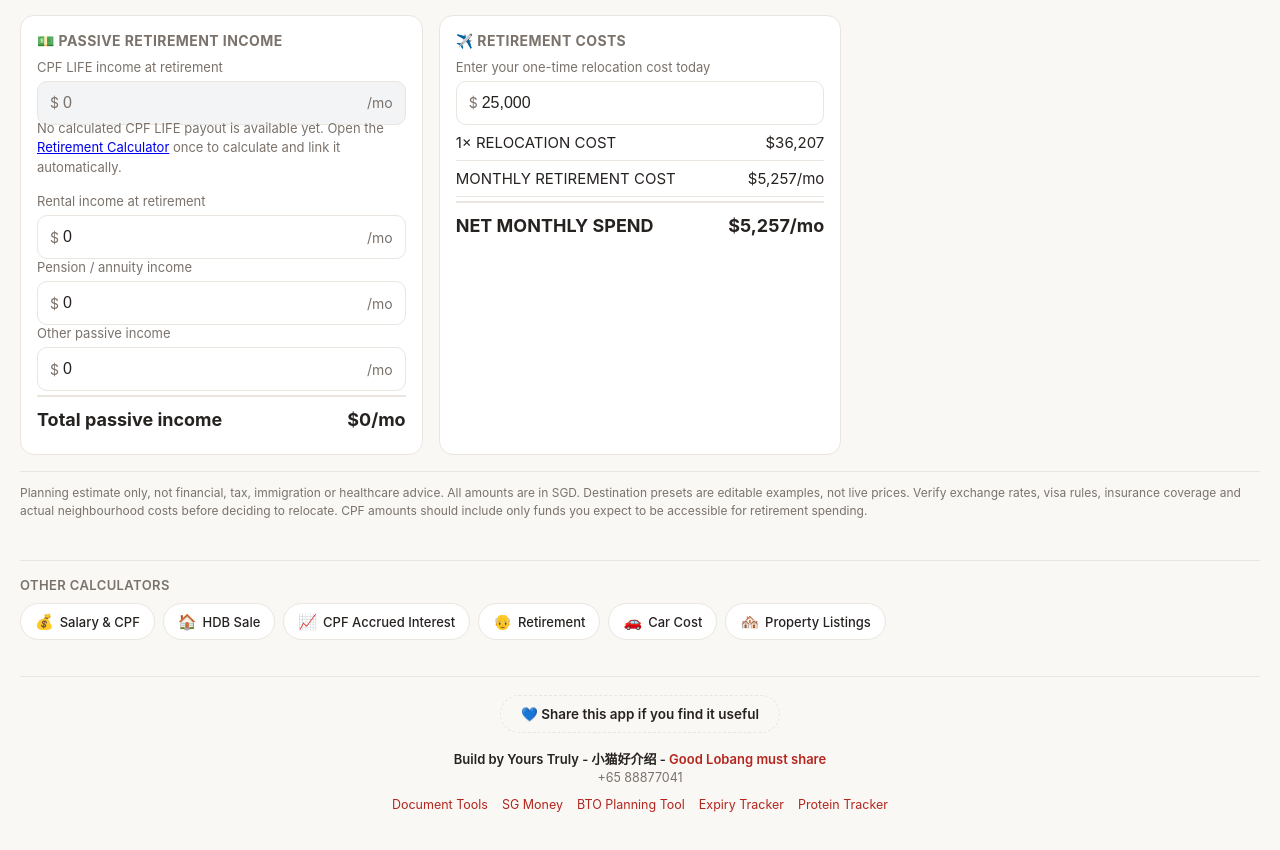
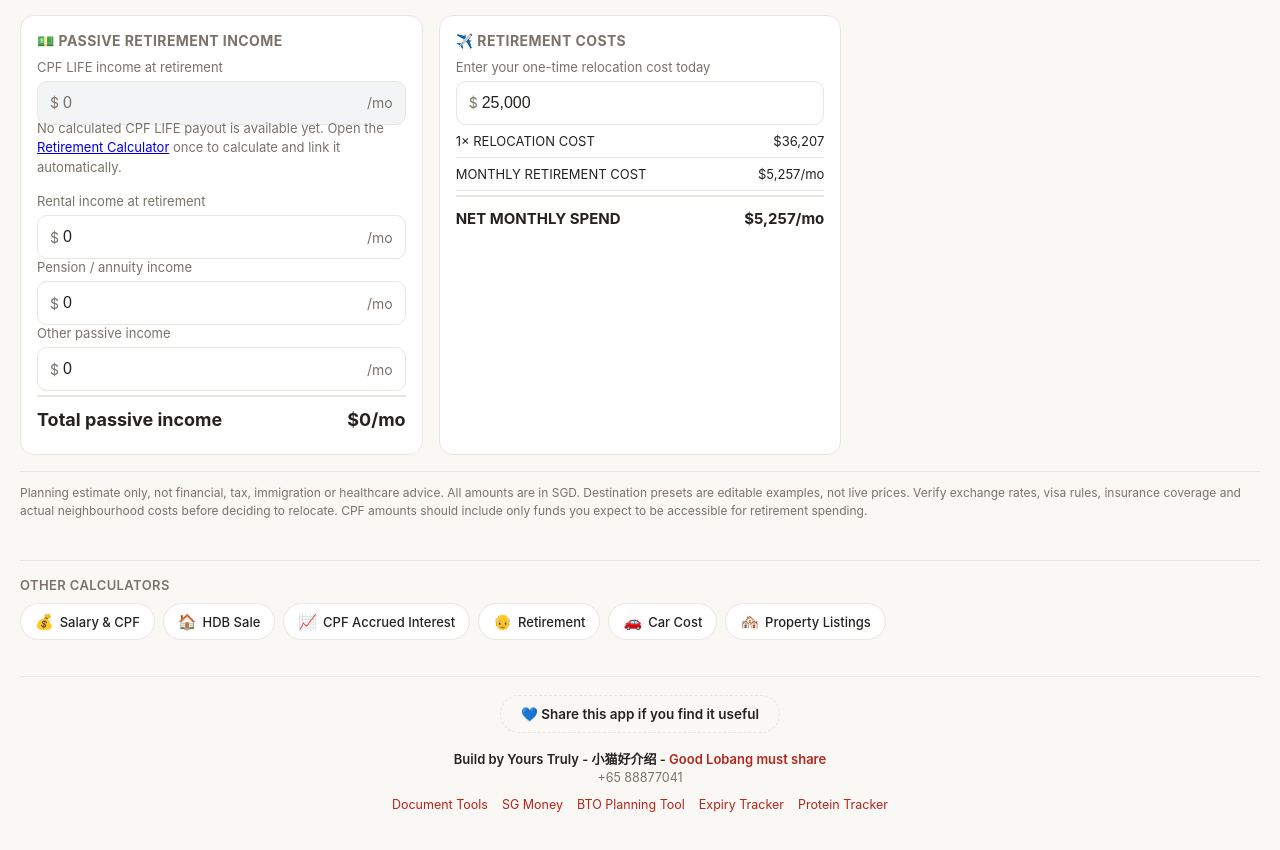
Before and after one commit to macmelvin/SG-Money-CPF-HDB-Calculator, a React (Vite) app: page /geo-arbitrage in a window 1280 px wide. Shown: the part 1780-2630 px from the top of the page. Built offline with nearby package versions, Linux system fonts and the light colour scheme; no server answers.

Commit message:
Reduce retirement cost card font sizes

```diff
--- a/src/App.css
+++ b/src/App.css
@@ -498,6 +498,17 @@
   padding-top: 12px;
   margin-top: 4px;
 }
+.retirement-cost-details .result-row {
+  gap: 10px;
+  font-size: 13px;
+}
+.retirement-cost-details .result-row > span:last-child {
+  flex-shrink: 0;
+  white-space: nowrap;
+}
+.retirement-cost-details .result-row.emphasis {
+  font-size: 15px;
+}
 .value-positive {
   color: var(--positive);
 }
--- a/src/calculators/GeoArbitrageCalculator.tsx
+++ b/src/calculators/GeoArbitrageCalculator.tsx
@@ -372,9 +372,11 @@ export default function GeoArbitrageCalculator() {
 
       <ResultCard title="✈️ Retirement Costs">
         <NumberField label="Enter your one-time relocation cost today" value={relocationCost} onChange={setRelocationCost} prefix="$" />
-        <ResultRow label="1× RELOCATION COST" value={formatSgd(result.projectedRelocationCost)} />
-        <ResultRow label="MONTHLY RETIREMENT COST" value={`${formatSgd(result.monthlyCostsAtRetirement)}/mo`} />
-        <ResultRow label="NET MONTHLY SPEND" value={`${formatSgd(result.netMonthlySpend)}/mo`} emphasis />
+        <div className="retirement-cost-details">
+          <ResultRow label="1× RELOCATION COST" value={formatSgd(result.projectedRelocationCost)} />
+          <ResultRow label="MONTHLY RETIREMENT COST" value={`${formatSgd(result.monthlyCostsAtRetirement)}/mo`} />
+          <ResultRow label="NET MONTHLY SPEND" value={`${formatSgd(result.netMonthlySpend)}/mo`} emphasis />
+        </div>
       </ResultCard>
 
       <Disclaimer>
```
